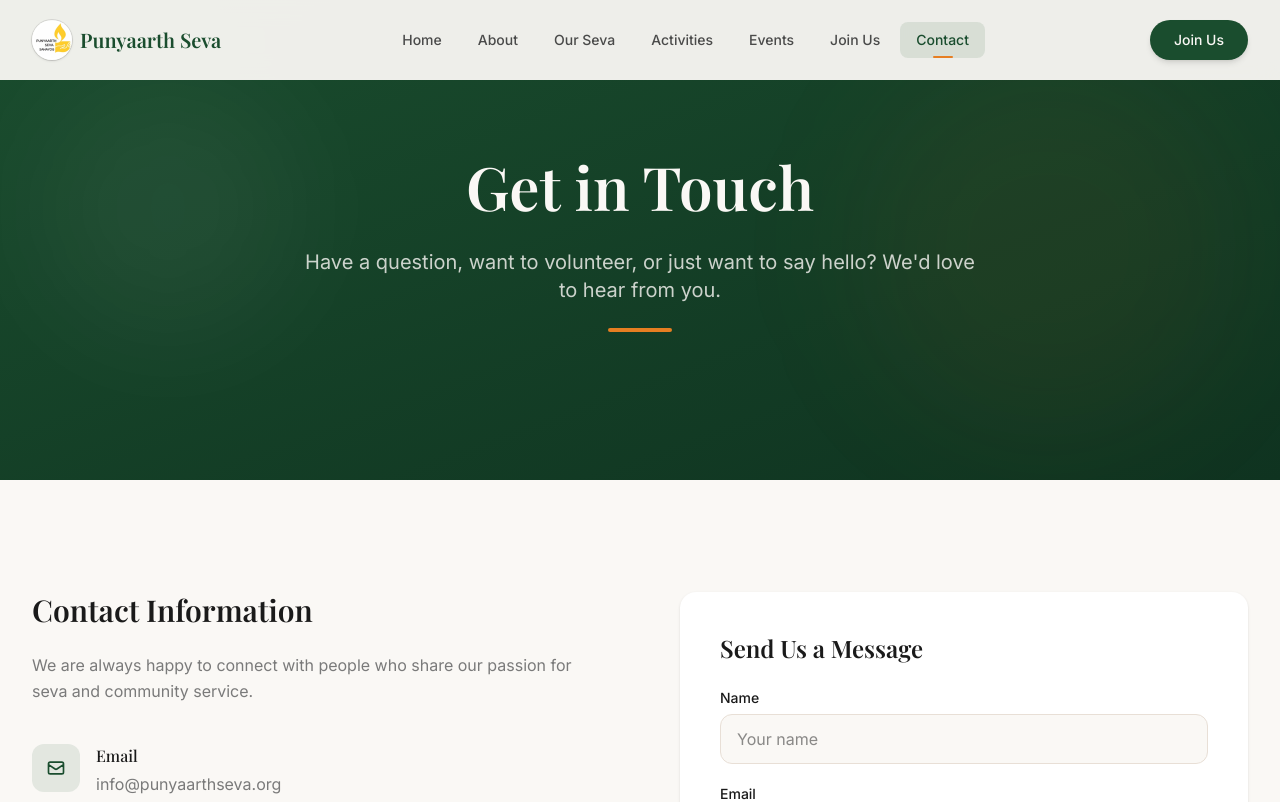
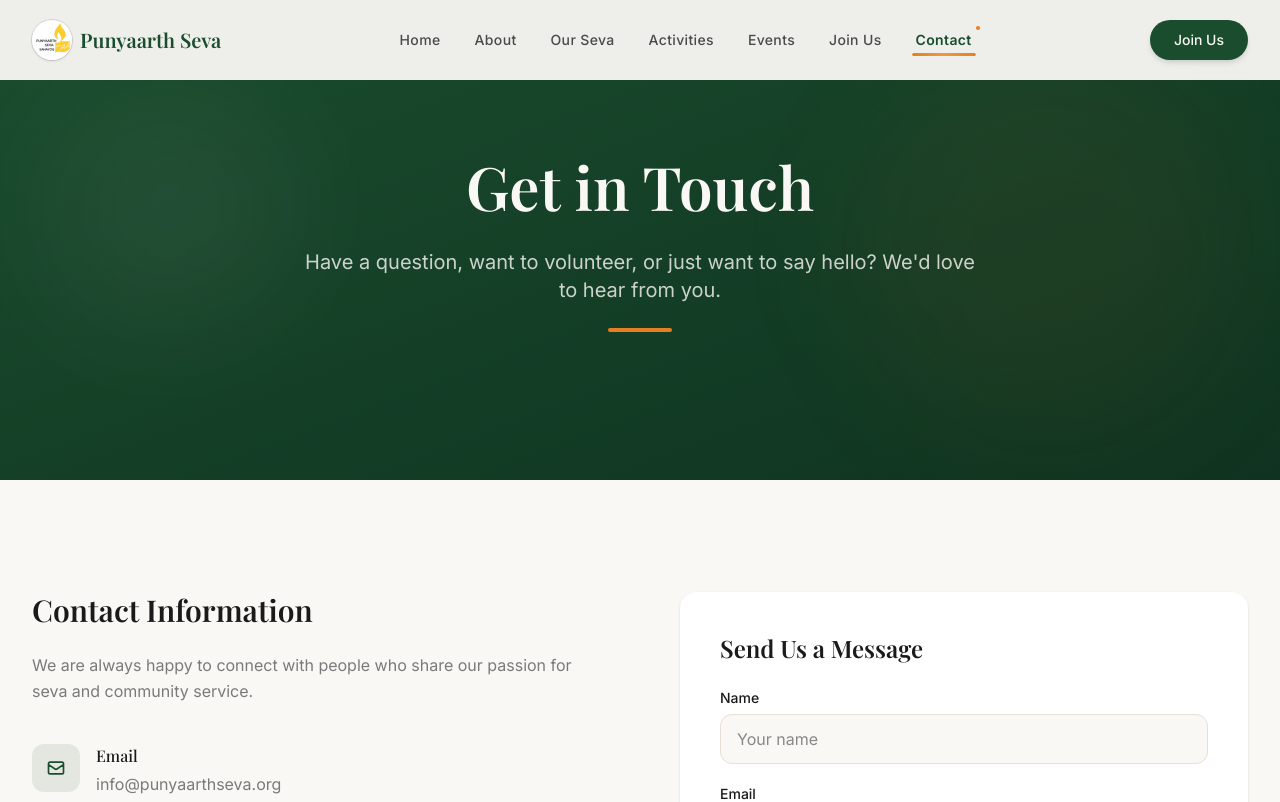
Before and after one commit to harsh563-create/punyaarth_seva, a React (Vite) app: page /contact in a window 1280 px wide. Shown: the top 802 px of the page. Built offline with nearby package versions, Linux system fonts and the light colour scheme; a web font is replaced by a local one.

Commit message:
navbar update

```diff
--- a/src/components/layout/Navbar.tsx
+++ b/src/components/layout/Navbar.tsx
@@ -58,25 +58,48 @@ export default function Navbar() {
             </Link>
 
             {/* Desktop Nav */}
-            <div className="hidden lg:flex items-center gap-1">
-              {navLinks.map((link) => (
+            <div className="hidden lg:flex items-center gap-0.5">
+              {navLinks.map((link) => {
+                const isActive = location.pathname === link.path;
+                return (
                   <Link
                     key={link.path}
                     to={link.path}
-                  className={`relative px-4 py-2 text-sm font-medium rounded-lg transition-colors duration-300 ${
-                    location.pathname === link.path
-                      ? 'text-forest bg-forest/10'
-                      : scrolled || !isHome
-                      ? 'text-text-light hover:text-forest hover:bg-forest/5'
-                      : 'text-text-light hover:text-forest hover:bg-forest/5'
+                    className={`group relative px-4 py-2 text-sm tracking-wide rounded-full transition-all duration-300 ${
+                      isActive
+                        ? 'text-forest font-semibold'
+                        : 'text-text-light font-medium hover:text-forest'
                     }`}
                   >
                     {link.label}
-                  {location.pathname === link.path && (
-                    <span className="absolute bottom-0 left-1/2 -translate-x-1/2 w-5 h-0.5 bg-saffron rounded-full" />
-                  )}
+
+                    {/* Sliding underline track */}
+                    <span className="pointer-events-none absolute bottom-0.5 left-1/2 -translate-x-1/2 h-[3px] w-[calc(100%-1.5rem)] overflow-hidden rounded-full">
+                      {/* Hover line — grows in from left */}
+                      <span
+                        className={`absolute inset-y-0 left-0 w-full origin-left rounded-full bg-gradient-to-r from-saffron to-saffron-light transition-transform duration-300 ease-out ${
+                          isActive
+                            ? 'scale-x-100 opacity-0'
+                            : 'scale-x-0 opacity-70 group-hover:scale-x-100 group-hover:opacity-100'
+                        }`}
+                      />
+                      {/* Active line — gradient glow */}
+                      <span
+                        className={`absolute inset-0 rounded-full bg-gradient-to-r from-saffron via-saffron-light to-saffron shadow-[0_1px_6px_rgba(230,126,34,0.45)] transition-all duration-500 ${
+                          isActive ? 'scale-x-100 opacity-100' : 'scale-x-0 opacity-0'
+                        }`}
+                      />
+                    </span>
+
+                    {/* Soft dot indicator for active */}
+                    <span
+                      className={`pointer-events-none absolute top-1 right-2 w-1 h-1 rounded-full bg-saffron transition-all duration-500 ${
+                        isActive ? 'opacity-100 scale-100' : 'opacity-0 scale-0'
+                      }`}
+                    />
                   </Link>
-              ))}
+                );
+              })}
             </div>
 
             {/* Desktop CTA */}
@@ -159,19 +182,29 @@ export default function Navbar() {
             </div>
             <div className="flex-1 overflow-y-auto p-6">
               <div className="flex flex-col gap-1">
-                {navLinks.map((link) => (
+                {navLinks.map((link) => {
+                  const isActive = location.pathname === link.path;
+                  return (
                     <Link
                       key={link.path}
                       to={link.path}
-                    className={`px-4 py-3 rounded-xl text-base font-medium transition-colors duration-300 ${
-                      location.pathname === link.path
-                        ? 'text-forest bg-forest/5'
-                        : 'text-text-light hover:text-forest hover:bg-cream'
+                      className={`relative overflow-hidden rounded-xl text-base font-medium transition-all duration-300 ${
+                        isActive
+                          ? 'text-forest font-semibold'
+                          : 'text-text-light hover:text-forest hover:translate-x-1'
                       }`}
                     >
+                      <span
+                        className={`absolute left-0 top-1/2 -translate-y-1/2 h-6 w-1 rounded-full bg-gradient-to-b from-saffron to-saffron-light transition-all duration-300 ${
+                          isActive ? 'opacity-100 scale-y-100' : 'opacity-0 scale-y-0'
+                        }`}
+                      />
+                      <span className={`block px-4 py-3 transition-colors duration-300 ${isActive ? 'pl-5' : ''}`}>
                         {link.label}
+                      </span>
                     </Link>
-                ))}
+                  );
+                })}
               </div>
               <div className="mt-8">
                 <Link
```
Lines whose indentation alone changed are shown as unchanged.
